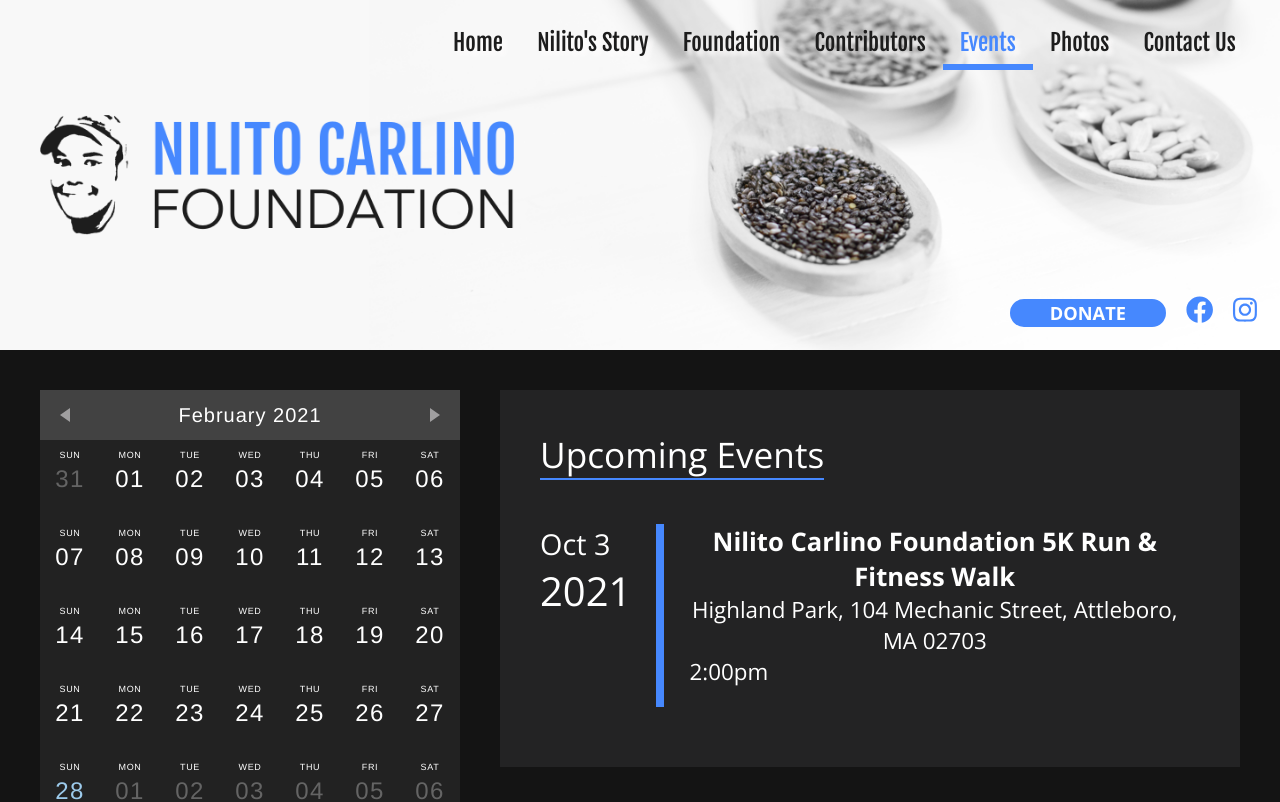
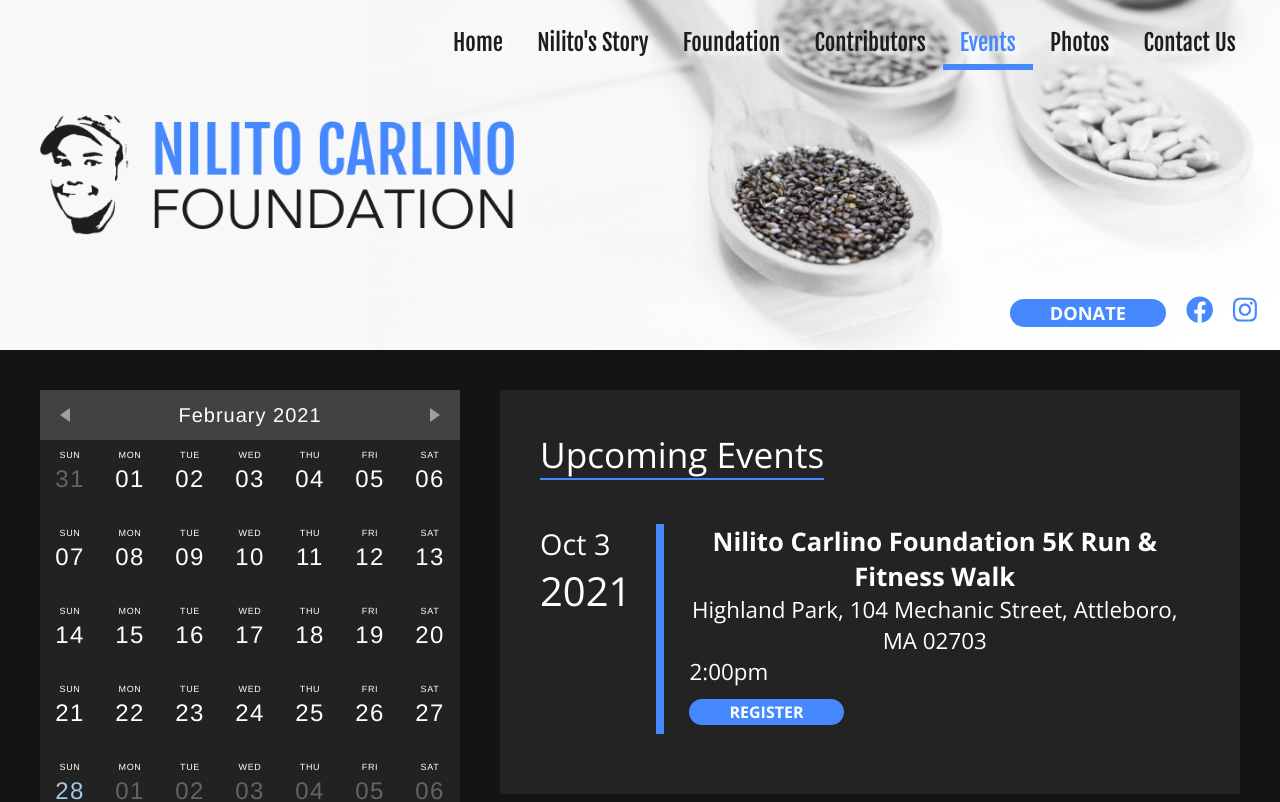
Before and after one commit to NilitoCarlinoFoundation/nilitocarlinofoundation.github.io, a React (Create React App) app: page /#/events in a window 1280 px wide. Shown: the top 802 px of the page. Built offline with nearby package versions, Linux system fonts and the light colour scheme.

Commit message:
Add register button with link

```diff
--- a/src/components/Pages/Events/Event.js
+++ b/src/components/Pages/Events/Event.js
@@ -17,14 +17,14 @@
         <div className="Event-time">{format(date, 'h:mma')}</div>
         <div className="Event-button-name">
       {/* When you are ready to post the Register button, uncomment this line and change the link*/}
-        {/*  <a
-            href="https://www.facebook.com/pages/category/Charity-Organization/Nilito-Carlino-Foundation-102451708055048/"
+          <a
+            href="https://racewire.com/register.php?id=12218"
             className="button-link"
             target="_blank"
             rel="noopener noreferrer"
           >
             {buttonName}
-          </a>*/}
+          </a>
         </div>
 
       </div>
--- a/src/components/Pages/Events/Events.js
+++ b/src/components/Pages/Events/Events.js
@@ -17,7 +17,7 @@
      date: new Date('2021-10-03T10:00:00-04:00'),
      name: 'Nilito Carlino Foundation 5K Run & Fitness Walk',
      address: 'Highland Park, 104 Mechanic Street, Attleboro, MA 02703',
-     buttonName: 'Registration Closed',
+     buttonName: 'Register',
      url: null
 
   // {
@@ -25,7 +25,7 @@
   //   date: new Date('2020-09-28T09:00:00-04:00'),
   //   name: 'Run Slow Road Race',
   //   address: 'Half Marathon Park, 987 La La Lane, Wala Wala, WA 12345',
-  //   buttonName: 'Register',
+  //   buttonName: 'Registration-Closed',
   //   url: null
   // },
   // {
```
